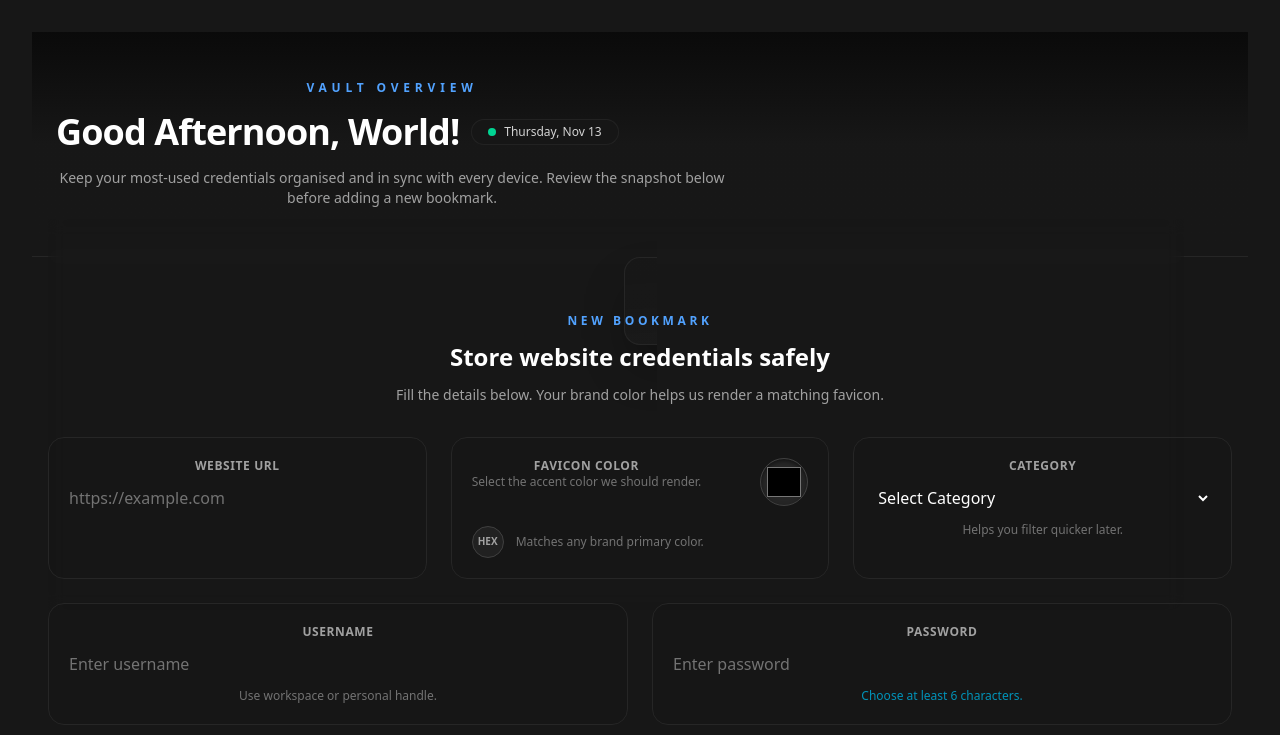
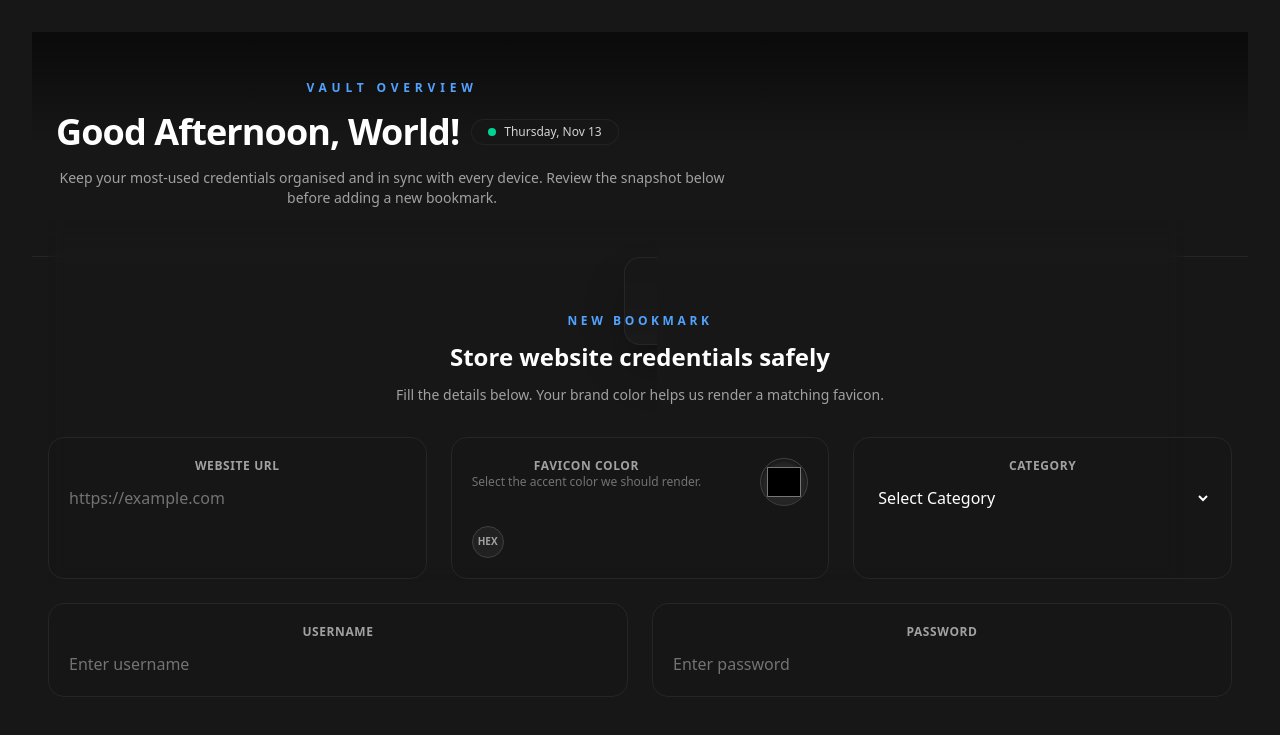
Before and after one commit to raihan-778/Vault-RA-Assignment-2, a React (Vite) app: page / in a window 1280 px wide. Shown: the top 735 px of the page. Built offline with nearby package versions, Linux system fonts and the light colour scheme.

Commit message:
error handler with clear button functionality added

```diff
--- a/src/App.jsx
+++ b/src/App.jsx
@@ -9,22 +9,21 @@ import { defaultbookMarks } from "/src/assets/defaultBookMarks.js";
 function App() {
   const [bookMarkData, setBookMarkData] = useState(defaultbookMarks);
 
+  // const [formData, setFormData] = useState(defaultFomData);
+
   console.log(defaultbookMarks);
   function handleSubmit(
     newBoomarkData,
     validateFormField,
-    setTouched,
+
     setInputErrors
   ) {
     const newErrors = {};
-    const allTouched = {};
 
     Object.keys(newBoomarkData).forEach((key) => {
-      allTouched[key] = true;
       newErrors[key] = validateFormField(key, newBoomarkData[key]);
     });
 
-    setTouched(allTouched);
     setInputErrors(newErrors);
 
     const hasErrors = Object.values(newErrors).some((error) => error !== "");
@@ -36,6 +35,10 @@ function App() {
     console.log("handlesubmit clicked");
 
     setBookMarkData([...bookMarkData, newBoomarkData]);
+  }
+
+  function handleClearAll(setFormData, resetFormData) {
+    setFormData(resetFormData);
   }
 
   // const defaultbookmark = {
--- a/src/AuthForm.jsx
+++ b/src/AuthForm.jsx
@@ -1,14 +1,15 @@
 import { useState } from "react";
 import { categories } from "/src/assets/category.js";
 
-export default function AuthForm({ handleSubmitForm }) {
-  const [formData, setFormData] = useState({
+export default function AuthForm({ handleSubmitForm, handleClearAll }) {
+  const defaultFomData = {
     url: "",
     color: "",
     category: "",
     username: "",
     password: "",
-  });
+  };
+  const [formData, setFormData] = useState(defaultFomData);
 
   const [inputErrors, setInputErrors] = useState({
     url: "",
@@ -58,7 +59,7 @@ export default function AuthForm({ handleSubmitForm }) {
     return validationRules[name] ? validationRules[name](value) : "";
   };
 
-  const handleInputChange = (e) => {
+  function handleInputChange(e) {
     const { name, value } = e.target;
     console.log(name, value);
 
@@ -81,7 +82,10 @@ export default function AuthForm({ handleSubmitForm }) {
     //     [name]: error,
     //   }));
     // }
-  };
+  }
+  function handleClear() {
+    setFormData(defaultFomData);
+  }
 
   return (
     <>
@@ -147,7 +151,7 @@ export default function AuthForm({ handleSubmitForm }) {
                   <span class="inline-flex h-8 w-8 items-center justify-center rounded-full border border-neutral-700 bg-neutral-800/80 text-[10px] font-semibold uppercase text-neutral-400">
                     Hex
                   </span>
-                  <span>Matches any brand primary color.</span>
+                  {inputErrors.color && <span>{inputErrors.color}</span>}
                 </div>
               </div>
 
@@ -169,9 +173,11 @@ export default function AuthForm({ handleSubmitForm }) {
                     </option>
                   ))}
                 </select>
-                <span class="text-xs text-neutral-500">
-                  Helps you filter quicker later.
-                </span>
+                {inputErrors.category && (
+                  <span class="text-xs text-neutral-500">
+                    {inputErrors.category}
+                  </span>
+                )}
               </label>
             </div>
 
@@ -190,9 +196,11 @@ export default function AuthForm({ handleSubmitForm }) {
                   class="w-full bg-transparent text-base text-white placeholder:text-neutral-500 focus:outline-none"
                   required
                 />
-                <span class="text-xs text-neutral-500">
-                  Use workspace or personal handle.
-                </span>
+                {inputErrors.username && (
+                  <span class="text-xs text-neutral-500">
+                    {inputErrors.username}
+                  </span>
+                )}
               </label>
 
               {/* <!-- Password Input --> */}
@@ -209,7 +217,7 @@ export default function AuthForm({ handleSubmitForm }) {
                   class="w-full bg-transparent text-base text-white placeholder:text-neutral-500 focus:outline-none"
                   required
                 />
-                {formData.password.length < 6 && (
+                {inputErrors.password && (
                   <span class="text-xs text-cyan-600">
                     Choose at least 6 characters.
                   </span>
@@ -225,6 +233,7 @@ export default function AuthForm({ handleSubmitForm }) {
             <div class="flex flex-1 justify-end gap-3">
               <button
                 type="reset"
+                onClick={handleClear}
                 class="w-full rounded-full border border-neutral-700 px-6 py-3 text-sm font-semibold text-neutral-200 transition hover:border-neutral-500 hover:text-white md:w-auto"
               >
                 Clear
@@ -235,7 +244,7 @@ export default function AuthForm({ handleSubmitForm }) {
                   handleSubmitForm(
                     formData,
                     validateFormField,
-                    setTouched,
+                    defaultFomData,
                     setInputErrors
                   );
                 }}
```
